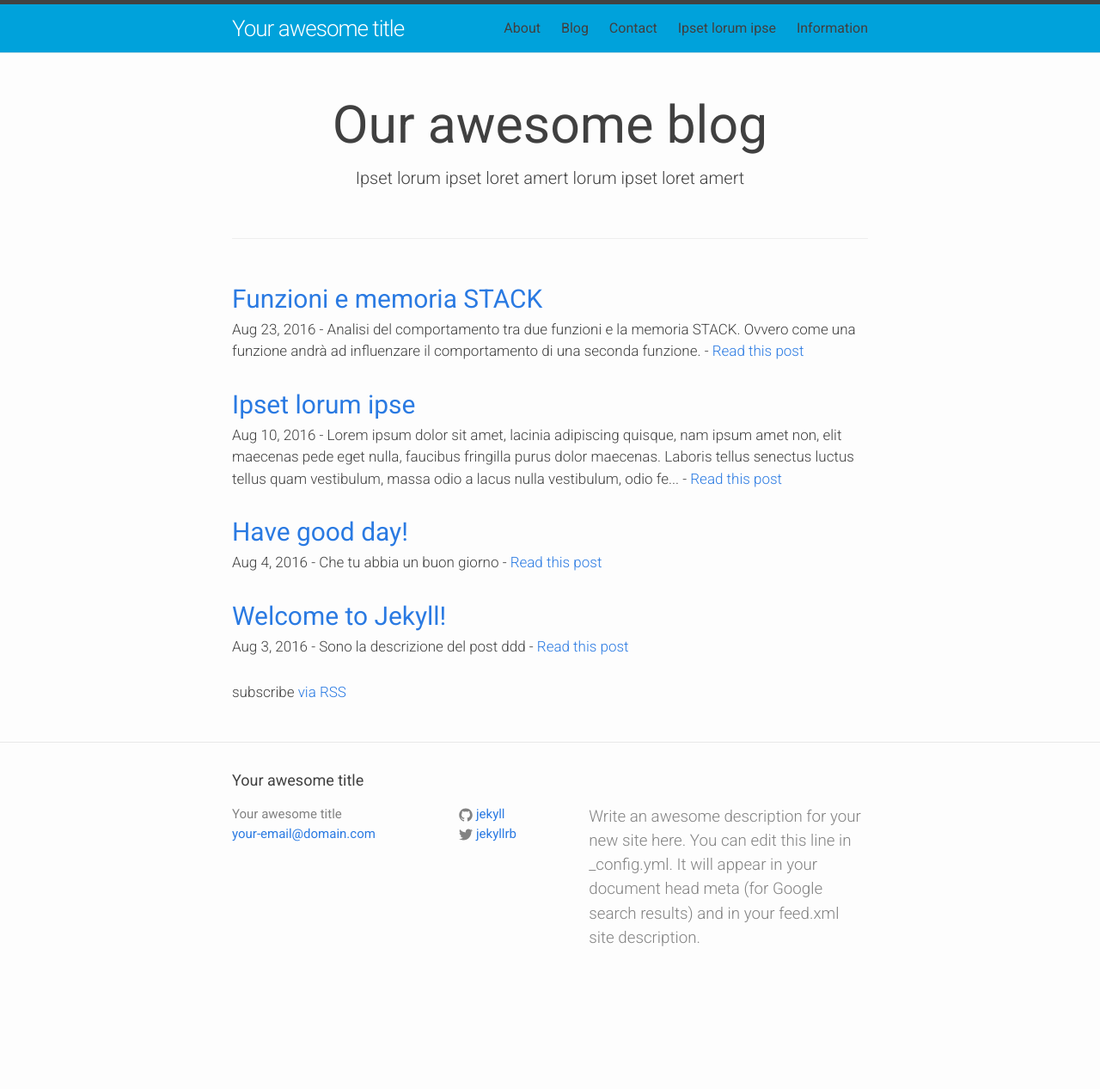
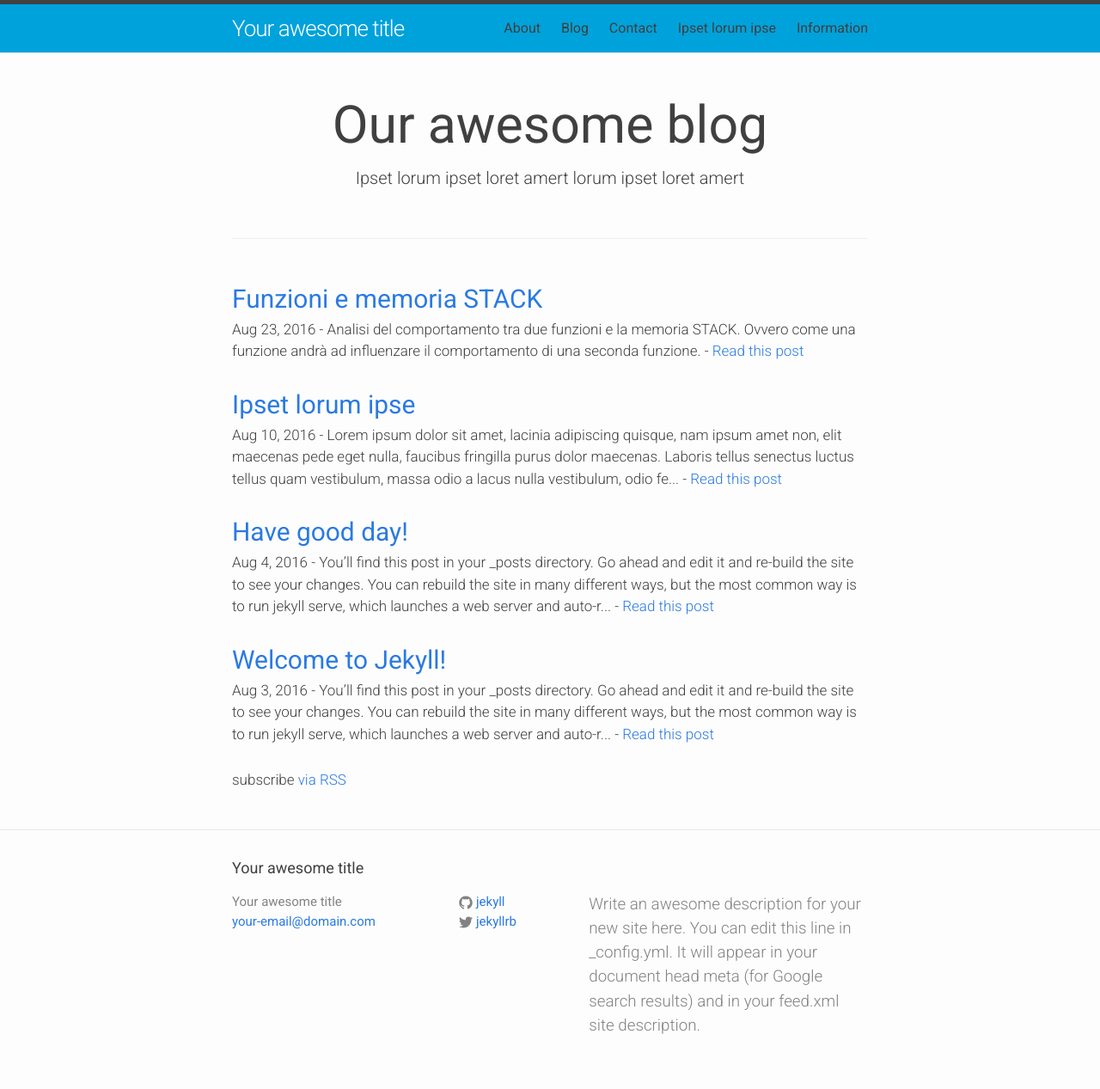
Before and after one commit to volgorean/test-jekyll, a Jekyll site: the page built from blog.html, in a window 1280 px wide. Shown: the whole page at 86% size. Built offline with Jekyll 4.4.1, drawn with Linux system fonts in a browser that asks for light colours; before the commit the page ends 1165 px from its top, so only the background shows below that.

Commit message:
add defaults

```diff
--- a/_config.yml
+++ b/_config.yml
@@ -37,3 +37,4 @@ defaults:
       author: ""
       category: ""
       summary: ""
+      keywords: ""
--- a/blog.html
+++ b/blog.html
@@ -16,7 +16,7 @@ in_menu: Blog
     </header>
     <p class="post-summary">
       <time datetime="{{ post.date | date_to_xmlschema }}" itemprop="datePublished">{{ post.date | date: "%b %-d, %Y" }} - </time>
-      {{ post.summary | default: post.content | strip_html | normalize_whitespace | truncate: 250 | escape }}
+      {{ post.excerpt | default: post.content | strip_html | normalize_whitespace | truncate: 250 | escape }}
       - <a href="{{ post.url | prepend: site.baseurl }}">Read this post</a>
     </p>
 
```
Also changed, not shown: _posts/2016-08-23-functions-and-stack.md (+1 -1 lines).
